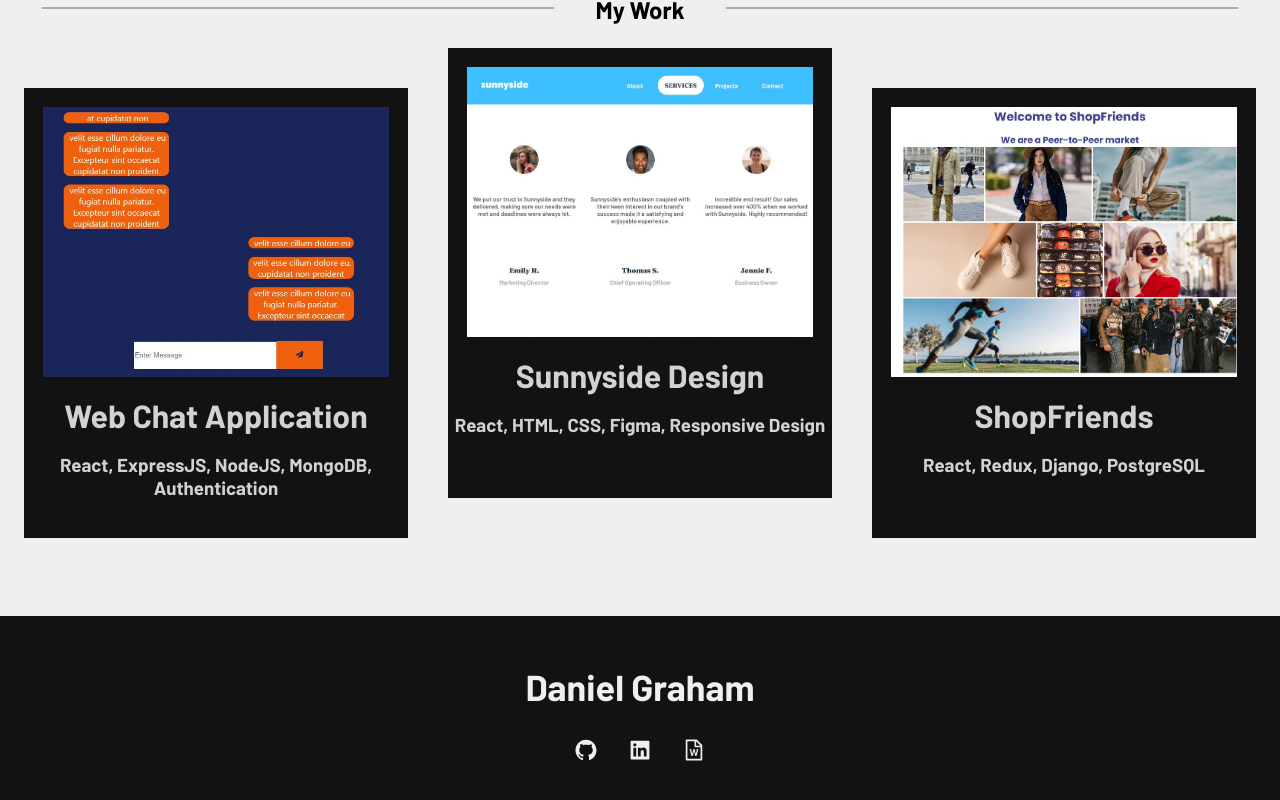
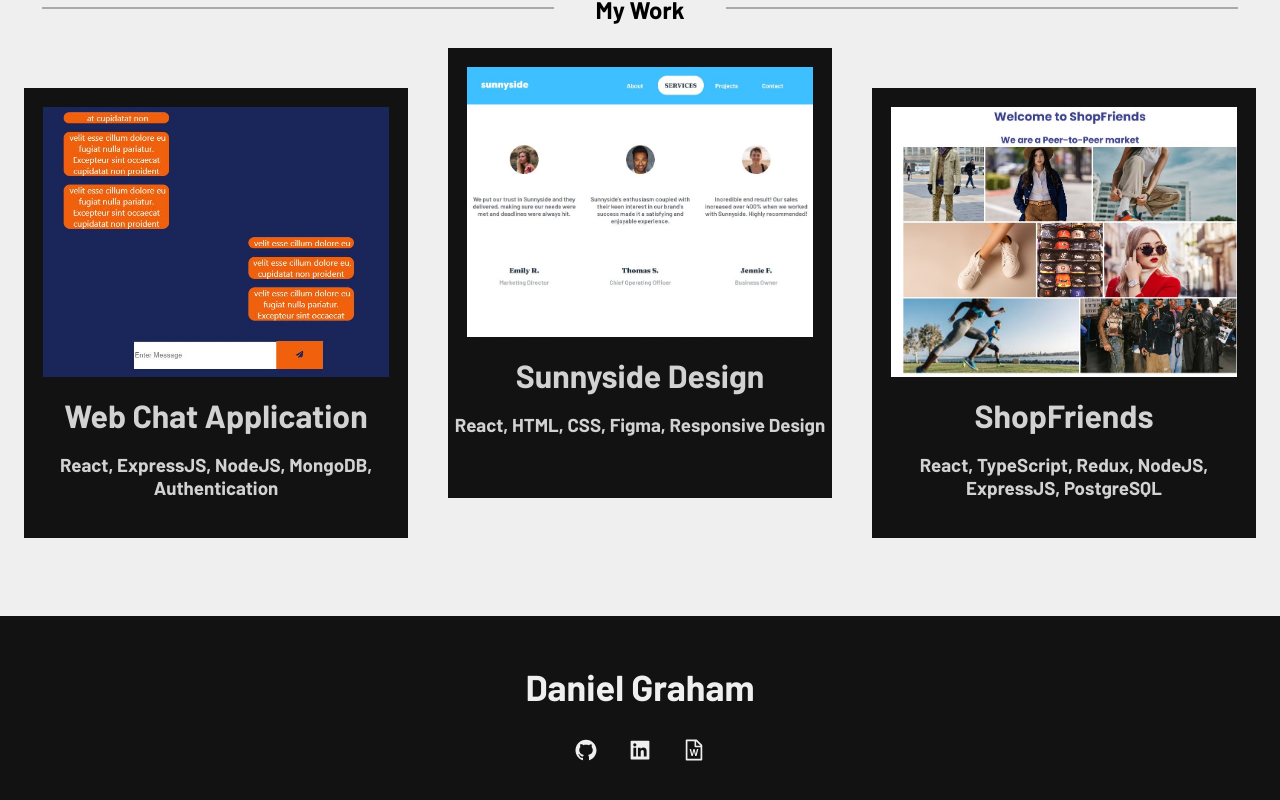
Before and after one commit to DanGraham23/PortfolioSite, a React (Create React App) app in the folder danielgraham/: page / in a window 1280 px wide. Shown: the part 1284-2084 px from the top of the page. Built offline with nearby package versions, Linux system fonts and the light colour scheme.

Commit message:
fix project link and description

```diff
--- a/danielgraham/src/Components/Projects/Projects.jsx
+++ b/danielgraham/src/Components/Projects/Projects.jsx
@@ -24,12 +24,12 @@
                     <h3 className='project-skills'>React, HTML, CSS, Figma, Responsive Design</h3>
                 </a>
                 <a className='project'
-                href='https://github.com/DanGraham23/ShopFriends'
+                href='https://github.com/DanGraham23/ShopFriendsTs'
                 target="_blank"
                 rel="noopener noreferrer">
                     <div className='project-img project3-img'></div>
                     <h1 className='project-title'>ShopFriends</h1>
-                    <h3 className='project-skills'>React, Redux, Django, PostgreSQL</h3>
+                    <h3 className='project-skills'>React, TypeScript, Redux, NodeJS, ExpressJS, PostgreSQL</h3>
                 </a>
             </div>
         </div>
```
